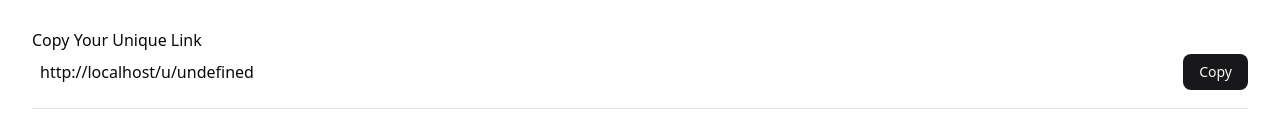
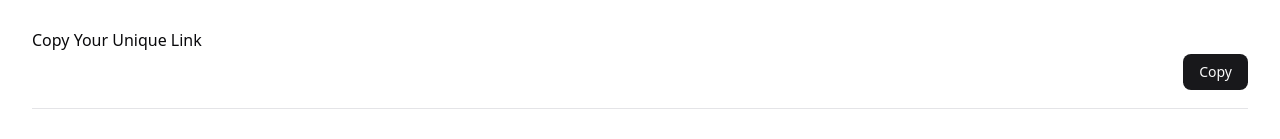
Before and after one commit to UsmanAbid571/anony-send, a Next.js app: page /dashboard in a window 1280 px wide. Shown: the part 172-311 px from the top of the page. Built offline with nearby package versions, Linux system fonts and the light colour scheme; no server answers; the database is empty; sample sign-in values are in the browser's storage.

Commit message:
err dasboard resolved

```diff
--- a/app/dashboard/page.tsx
+++ b/app/dashboard/page.tsx
@@ -23,6 +23,7 @@ const Dashboard = () => {
   const [messages,setMessages] = useState<Message[]>([])
   const [isLoading, setIsLoading] = useState(false)
   const [isSwitchLoading, setIsSwitchLoading] = useState(false)
+  const [profileUrl, setProfileUrl] = useState('')
   const handleDeleteMessage = async (messageId: string) => {
     setMessages(messages.filter((message) => message._id !== messageId))
   }
@@ -99,10 +100,16 @@ const Dashboard = () => {
 
   }
 
+  const username = (session?.user as User)?.username;
 
-  const username = (session?.user as User)?.username;
-  const baseUrl = `${window.location.protocol}//${window.location.host}`
-  const profileUrl = `${baseUrl}/u/${username}`
+  useEffect(() => {
+    if (typeof window !== 'undefined' && username) {
+      const baseUrl = `${window.location.protocol}//${window.location.host}`
+      setProfileUrl(`${baseUrl}/u/${username}`)
+    }
+  }, [username])
+
+
 
   const copyToClipboard = () => {
     navigator.clipboard.writeText(profileUrl)
```
